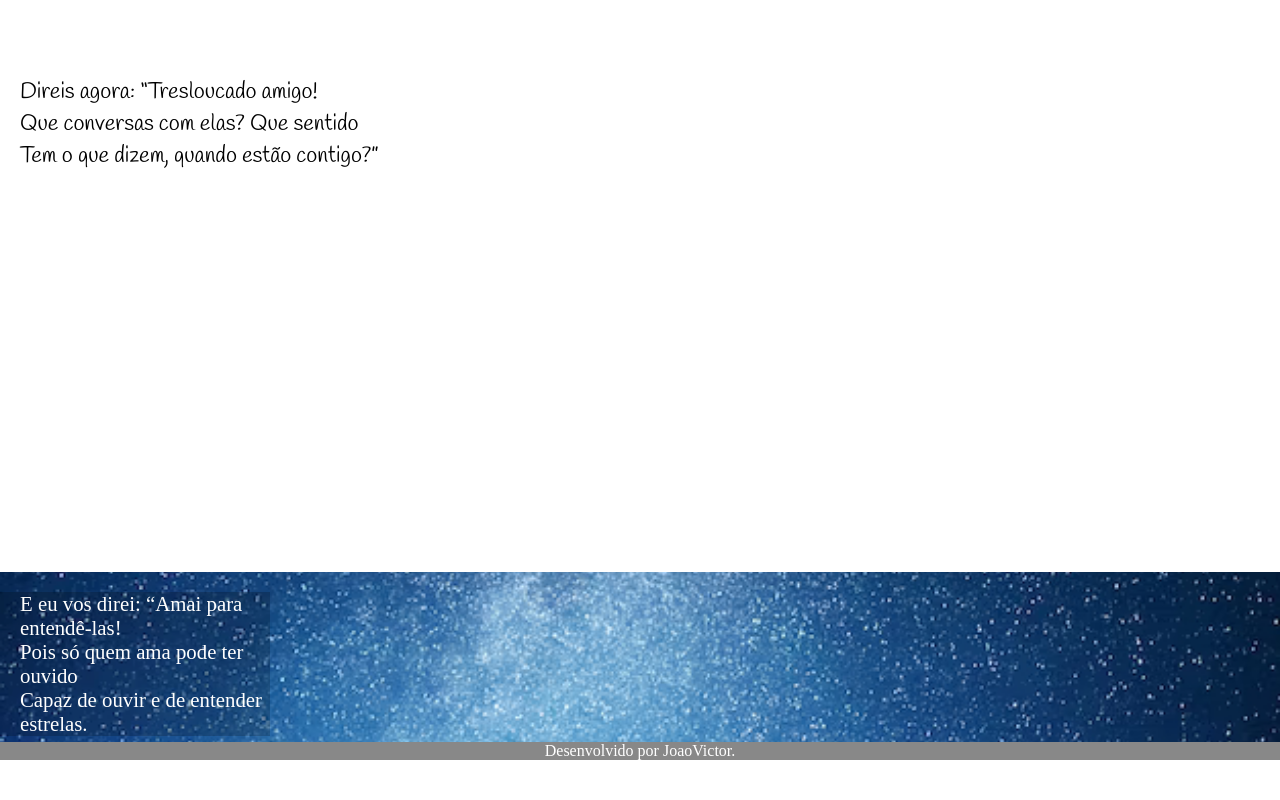
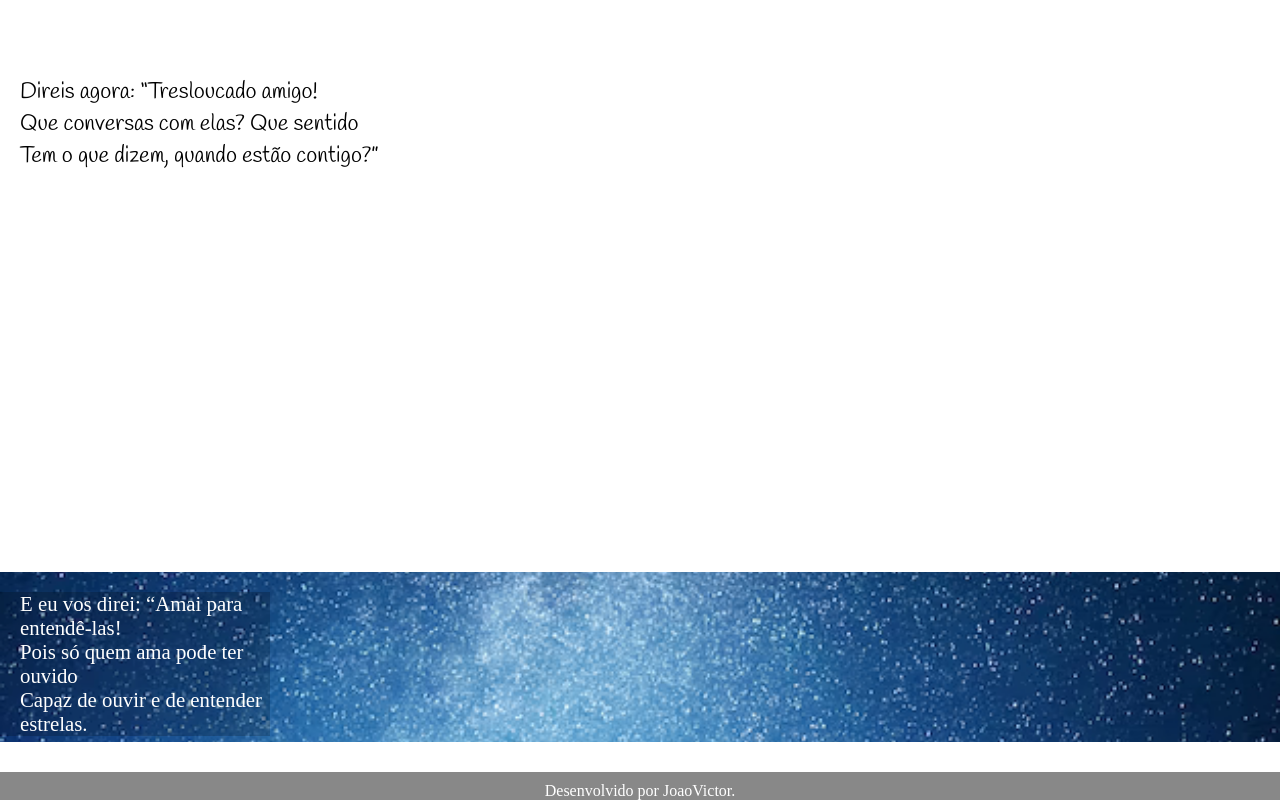
Before and after one commit to JoaoVictorssc/projeto-poema-estrelas, a plain HTML site: page index.html in a window 1280 px wide. Shown: the part 1724-2524 px from the top of the page. Before the commit the page ends 2484 px from the top, so only its background shows below. Drawn offline with Linux system fonts and the light colour scheme; a web font is replaced by a local one.

Commit message:
Update style.css

```diff
--- a/estilos/style.css
+++ b/estilos/style.css
@@ -79,11 +79,12 @@ section#img02{
     background-image: url(../imagens/imagem02.jpg);
     background-position: center center;
     height: 150px;
-
 }
 
 footer{
     background-color: rgba(0, 0, 0, 0.466);
     text-align: center;
     color: white;
+    margin-top: 30px;
+    padding-top: 10px;
 }
```
